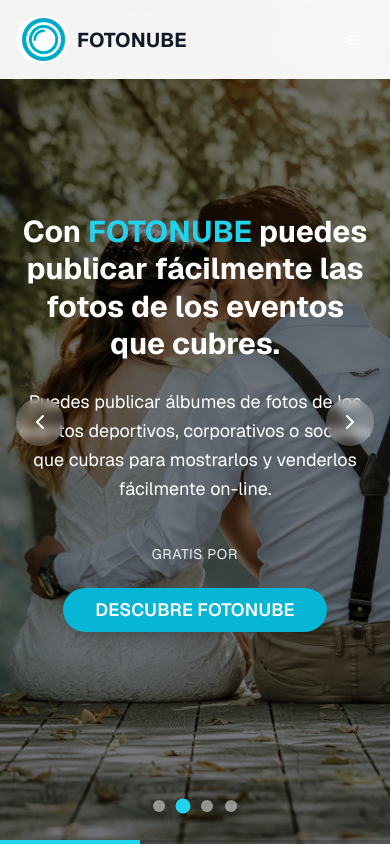
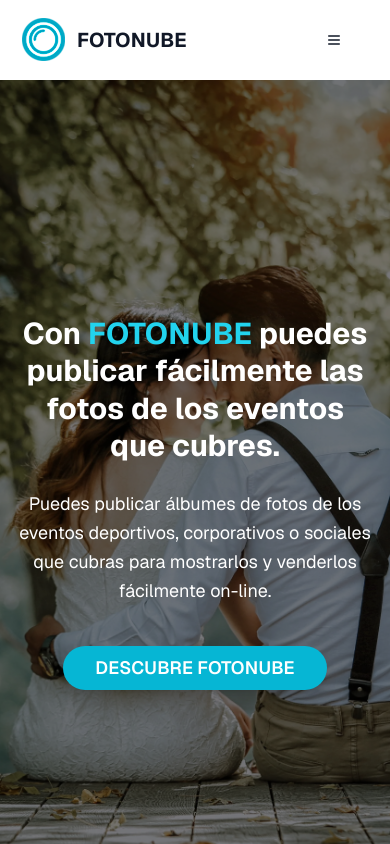
Before and after one commit to Majomon/Next-FotoNube, a Next.js app: page / in a window 390 px wide. Shown: the top 844 px of the page. Built offline with nearby package versions, Linux system fonts and the light colour scheme.

Commit message:
responsive header y carousel

```diff
--- a/app/page.tsx
+++ b/app/page.tsx
@@ -11,7 +11,7 @@ import TestimonialsSection from "@/components/testimonials-section";
 
 export default function Home() {
   return (
-    <main className="min-h-screen">
+    <main className="min-h-screen pt-20">
       <Header />
 
       <HeroCarousel />
--- a/components/header.tsx
+++ b/components/header.tsx
@@ -72,22 +72,14 @@ export default function Header() {
             {/* Mobile Menu Button */}
             <Button
               variant="ghost"
-              size="sm"
+              size="lg"
               className="md:hidden"
               onClick={() => setMenuOpen(!isMenuOpen)}
             >
               {isMenuOpen ? (
-                <X
-                  className={`w-6 h-6 ${
-                    scrolled ? "text-gray-900" : "text-white"
-                  }`}
-                />
+                <X className="w-10 h-10 text-gray-900" />
               ) : (
-                <Menu
-                  className={`w-6 h-6 ${
-                    scrolled ? "text-gray-900" : "text-white"
-                  }`}
-                />
+                <Menu className="w-10 h-10 text-gray-900" />
               )}
             </Button>
           </div>
--- a/components/hero-carousel.tsx
+++ b/components/hero-carousel.tsx
@@ -98,7 +98,7 @@ export default function HeroCarousel() {
       {/* Navigation Arrows */}
       <button
         onClick={prevSlide}
-        className="absolute left-4 md:left-8 top-1/2 transform -translate-y-1/2 z-30 w-12 h-12 bg-white/20 hover:bg-white/30 rounded-full flex items-center justify-center backdrop-blur-sm transition-all duration-300 group"
+        className="absolute hidden  left-4 md:left-8 top-1/2 transform -translate-y-1/2 z-30 w-12 h-12 bg-white/20 hover:bg-white/30 rounded-full md:flex items-center justify-center backdrop-blur-sm transition-all duration-300 group"
         onMouseEnter={() => setIsAutoPlaying(false)}
         onMouseLeave={() => setIsAutoPlaying(true)}
       >
@@ -107,7 +107,7 @@ export default function HeroCarousel() {
 
       <button
         onClick={nextSlide}
-        className="absolute right-4 md:right-8 top-1/2 transform -translate-y-1/2 z-30 w-12 h-12 bg-white/20 hover:bg-white/30 rounded-full flex items-center justify-center backdrop-blur-sm transition-all duration-300 group"
+        className="absolute hidden right-4 md:right-8 top-1/2 transform -translate-y-1/2 z-30 w-12 h-12 bg-white/20 hover:bg-white/30 rounded-full md:flex items-center justify-center backdrop-blur-sm transition-all duration-300 group"
         onMouseEnter={() => setIsAutoPlaying(false)}
         onMouseLeave={() => setIsAutoPlaying(true)}
       >
@@ -142,10 +142,6 @@ export default function HeroCarousel() {
             </p>
 
             <div className="pt-4">
-              <p className="text-sm uppercase tracking-wider mb-6 opacity-90">
-                GRATIS POR
-              </p>
-
               <motion.div
                 whileHover={{ scale: 1.05 }}
                 whileTap={{ scale: 0.95 }}
```
